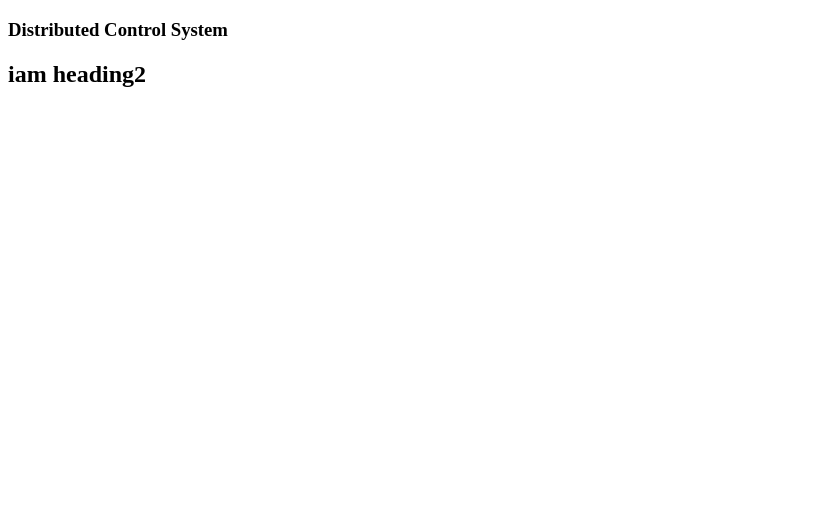
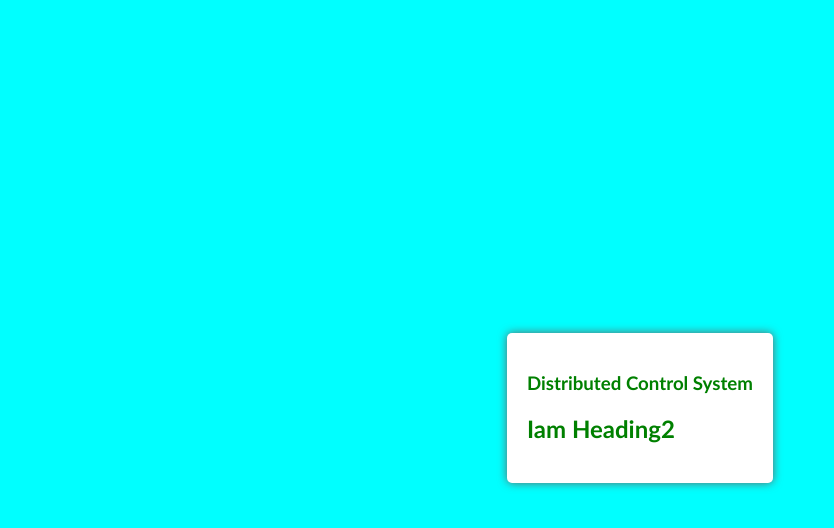
Before and after one commit to pullaiah-hash/10-12-22, a plain HTML site: page index.html in a window 1280 px wide. Shown: the whole page, without its empty margins (0-834 px from the left). Drawn offline with Linux system fonts and the light colour scheme.

Commit message:
added color to the text for the contsiner

```diff
--- a/index.html
+++ b/index.html
@@ -5,9 +5,31 @@
     <meta http-equiv="X-UA-Compatible" content="IE=edge">
     <meta name="viewport" content="width=device-width, initial-scale=1.0">
     <title>Document</title>
+    <style>
+        body{
+            /* width: 50%; */
+            display: flex;
+            align-items: center;
+            justify-content: center;
+            background-color: aqua;
+            height: 100vh;
+            font-family:'Gill Sans', 'Gill Sans MT', Calibri, 'Trebuchet MS', sans-serif
+
+        }
+        .container{
+/* border: 1px solid black; */
+padding: 20px;
+background-color: #fff;
+border-radius: 5px;
+box-shadow:  0 0 10px rgba(100,100,100,1);
+color: green;
+        }
+    </style>
 </head>
 <body>
+   <div class="container">
     <h3>Distributed Control System</h3>
-    <h2>iam heading2</h2>
+    <h2>Iam Heading2</h2>
+   </div>
 </body>
 </html>
```
Also changed, not shown: 1 other file.
